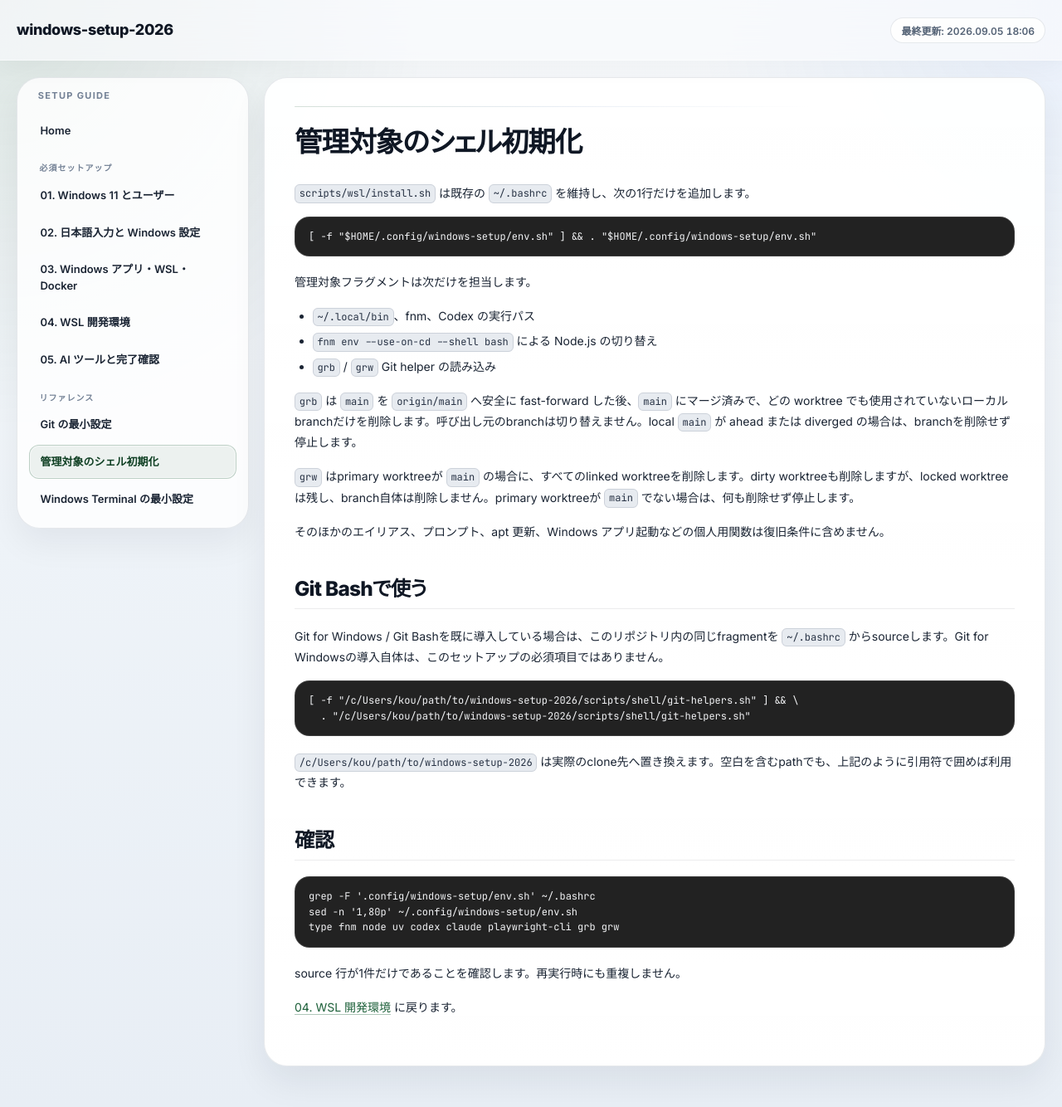
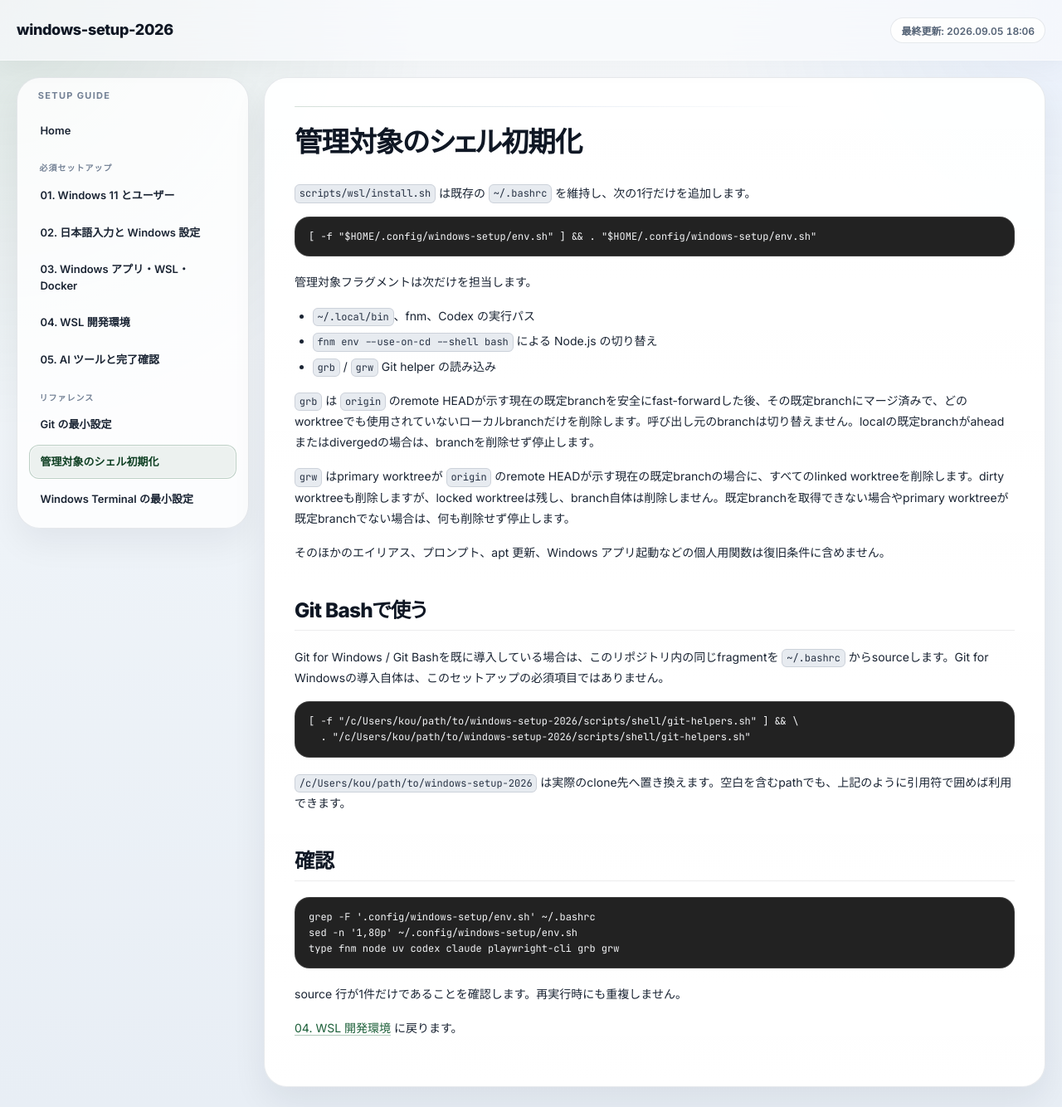
Before and after one commit to koumatsumoto/windows-setup-2026, a Jekyll site: the page built from docs/06-SHELL-CONFIG.md, in a window 1280 px wide and 1334 px high. Shown: the whole window at 83% size. Built offline with Jekyll 4.4.1, drawn with Linux system fonts in a browser that asks for light colours.

Commit message:
feat(shell): 既定branchをremote HEADから解決する
固定した main ではなく origin の現在の HEAD を基準に更新・merge判定・worktree保護を行う。cached origin/HEAD は既定branch変更後に古くなり得るため、remoteから直接解決する。

Refs #23

```diff
--- a/docs/06-SHELL-CONFIG.md
+++ b/docs/06-SHELL-CONFIG.md
@@ -20,9 +20,9 @@ nav_section: reference
 - `fnm env --use-on-cd --shell bash` による Node.js の切り替え
 - `grb` / `grw` Git helper の読み込み
 
-`grb` は `main` を `origin/main` へ安全に fast-forward した後、`main` にマージ済みで、どの worktree でも使用されていないローカルbranchだけを削除します。呼び出し元のbranchは切り替えません。local `main` が ahead または diverged の場合は、branchを削除せず停止します。
+`grb` は `origin` のremote HEADが示す現在の既定branchを安全にfast-forwardした後、その既定branchにマージ済みで、どのworktreeでも使用されていないローカルbranchだけを削除します。呼び出し元のbranchは切り替えません。localの既定branchがaheadまたはdivergedの場合は、branchを削除せず停止します。
 
-`grw` はprimary worktreeが `main` の場合に、すべてのlinked worktreeを削除します。dirty worktreeも削除しますが、locked worktreeは残し、branch自体は削除しません。primary worktreeが `main` でない場合は、何も削除せず停止します。
+`grw` はprimary worktreeが `origin` のremote HEADが示す現在の既定branchの場合に、すべてのlinked worktreeを削除します。dirty worktreeも削除しますが、locked worktreeは残し、branch自体は削除しません。既定branchを取得できない場合やprimary worktreeが既定branchでない場合は、何も削除せず停止します。
 
 そのほかのエイリアス、プロンプト、apt 更新、Windows アプリ起動などの個人用関数は復旧条件に含めません。
 
```
Also changed, not shown: 2 other files.
